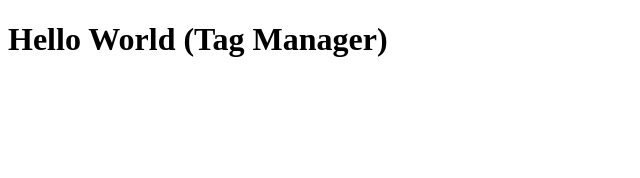
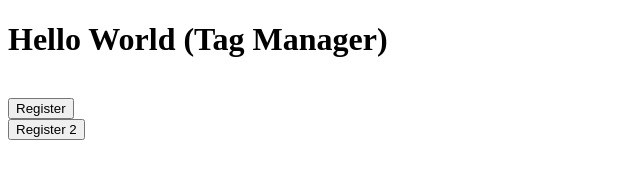
Before and after one commit to jporygon/test-google-analytic-website, a plain HTML site: page index.html in a window 1280 px wide. Shown: the whole page, without its empty margins (0-640 px from the left). Drawn offline with Linux system fonts and the light colour scheme.

Commit message:
Add files via upload

```diff
--- a/index.html
+++ b/index.html
@@ -28,6 +28,11 @@
 
 <body>
     <h1>Hello World (Tag Manager)</h1>
+    <br>
+    <button id="register">Register</button>
+    <br>
+    <button id="register2">Register 2</button>
+    <br>
 </body>
 
 </html>
```
